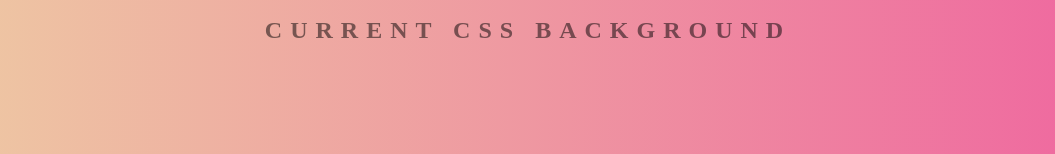
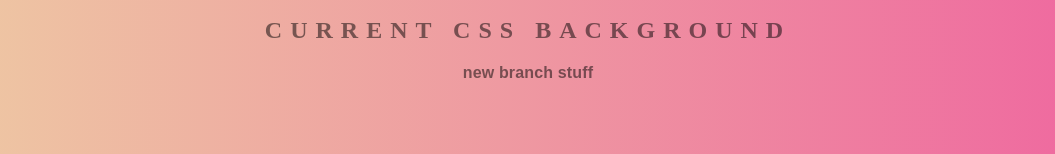
Before and after one commit to tacimovic/testProject, a plain HTML site: page index.html in a window 1280 px wide. Shown: the part 170-324 px from the top of the page, without its empty margins (112-1167 px from the left). Drawn offline with Linux system fonts and the light colour scheme.

Commit message:
new branch shit

```diff
--- a/index.html
+++ b/index.html
@@ -9,7 +9,7 @@
 	<input class="color1" type="color" name="color1" value="#00ff00">
 	<input class="color2" type="color" name="color2" value="#ff1000">
 	<h2>Current CSS Background</h2>
-	<h3></h3>
+	<h3>new branch stuff</h3>
 	<script type="text/javascript" src="script.js"></script>
 </body>
 </html>
```
